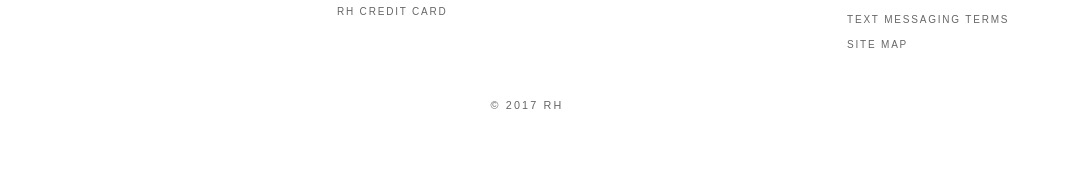
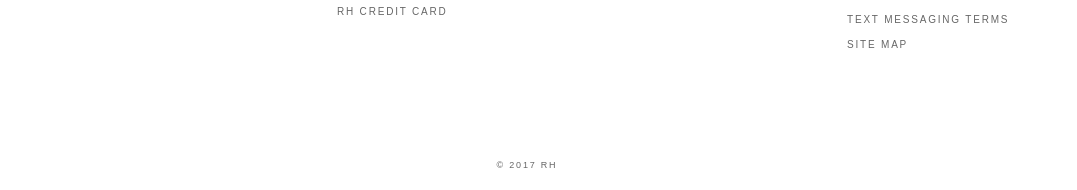
Before and after one commit to rh-stuff/Careers, a Jekyll site: the page built from index.html, in a window 1280 px wide. Shown: the part 1008-1198 px from the top of the page, without its empty margins (108-1185 px from the left). Built offline with Jekyll 4.4.1, drawn with Linux system fonts in a browser that asks for light colours; before the commit the page ends 1141 px from its top, so only the background shows below that.

Commit message:
Update default.css

```diff
--- a/assets/css/default.css
+++ b/assets/css/default.css
@@ -406,19 +406,13 @@
 }
 
 #footer-copyright {
+    text-align: center;
     color: #666;
     font-size: 9px;
     letter-spacing: 0.2em;
     padding-bottom: 10px;
     margin-top: 65px;
 }
-
-#footer-copyright {
-    text-align: center;
-    margin-top: 5px;
-    font-size: 90%;
-}
-
 
 .company-info .four-fifths h1, .company-info .eight-tenths h1 {
     margin-top: 72px;
```
